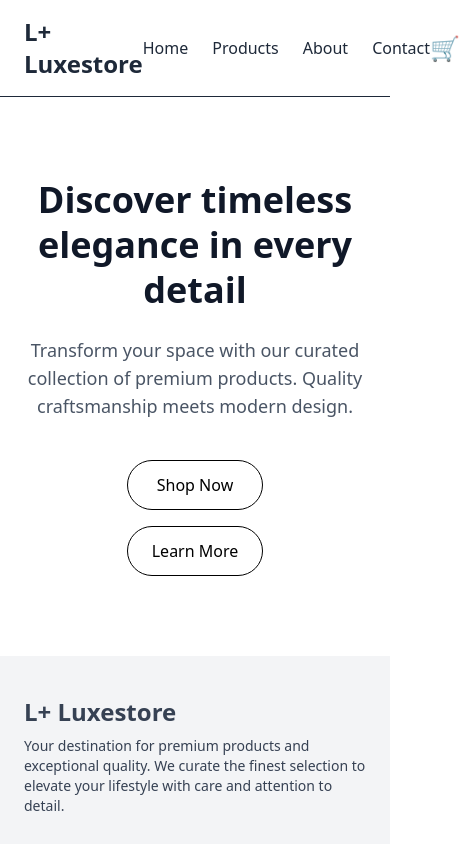
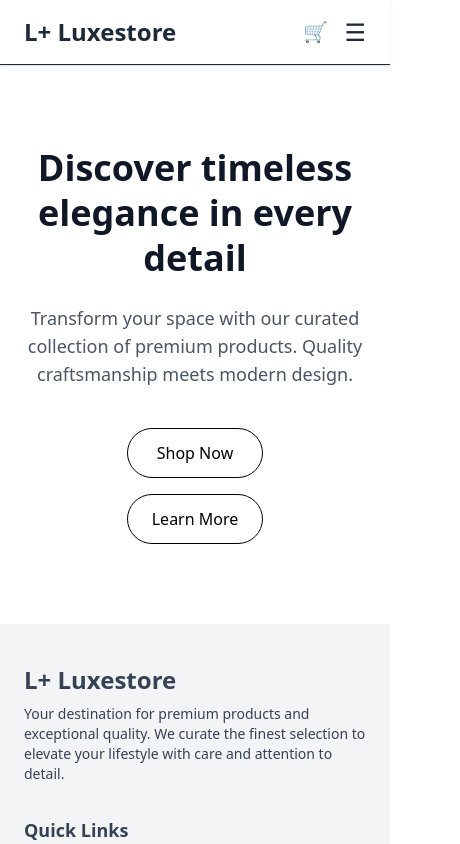
Before and after one commit to Ualine055/e-commerce-project, a React (Vite) app in the folder vite-project/: page / in a window 390 px wide. Shown: the top 844 px of the page, 460 px wide, since content can reach past the window. Built offline with nearby package versions, Linux system fonts and the light colour scheme; the HTML template or start-up script is replaced by a standard one.

Commit message:
i added the responsiveness on my project

```diff
--- a/vite-project/src/components/Navbar.jsx
+++ b/vite-project/src/components/Navbar.jsx
@@ -1,12 +1,16 @@
-import React from "react";
+import React, { useState } from "react";
 import { Link } from "react-router-dom";
 
+export default function Navbar() {
+  const [menuOpen, setMenuOpen] = useState(false);
 
-export default function Navbar() {
   return (
-    <nav className="flex items-center justify-between px-6 py-4 border-b bg-white sticky top-0 z-50">
-      <div className="text-2xl font-bold"> L+ Luxestore</div>
-      <ul className="flex space-x-6">
+    <nav className="flex items-center justify-between px-6 py-4 border-b bg-white sticky top-0 z-50 shadow-sm">
+      {/* Logo */}
+      <div className="text-2xl font-bold">L+ Luxestore</div>
+
+      {/* Desktop Menu */}
+      <ul className="hidden md:flex space-x-6">
         <li>
           <Link to="/" className="hover:underline font-medium">
             Home
@@ -27,14 +31,62 @@ export default function Navbar() {
             Contact
           </Link>
         </li>
-        {/* <li>
-            <Link to="/cart" className="hover:underline font-medium">
-            Cart 🛒
+      </ul>
+
+      {/* Cart */}
+      <div className="flex items-center gap-4">
+        <div className="text-xl font-semibold cursor-pointer">🛒</div>
+
+        {/* Mobile menu toggle */}
+        <button
+          className="md:hidden text-2xl focus:outline-none"
+          onClick={() => setMenuOpen(!menuOpen)}
+        >
+          {menuOpen ? "✕" : "☰"}
+        </button>
+      </div>
+
+      {/* Mobile Menu (only visible when open) */}
+      {menuOpen && (
+        <ul className="absolute top-16 left-0 w-full bg-white flex flex-col items-center gap-4 py-6 shadow-md md:hidden">
+          <li>
+            <Link
+              to="/"
+              className="font-medium hover:text-yellow-600"
+              onClick={() => setMenuOpen(false)}
+            >
+              Home
             </Link>
-        </li> */}
-
-      </ul>
-      <div className="text-2xl cursor-pointer">🛒</div>
+          </li>
+          <li>
+            <Link
+              to="/products"
+              className="font-medium hover:text-yellow-600"
+              onClick={() => setMenuOpen(false)}
+            >
+              Products
+            </Link>
+          </li>
+          <li>
+            <Link
+              to="/about"
+              className="font-medium hover:text-yellow-600"
+              onClick={() => setMenuOpen(false)}
+            >
+              About
+            </Link>
+          </li>
+          <li>
+            <Link
+              to="/contact"
+              className="font-medium hover:text-yellow-600"
+              onClick={() => setMenuOpen(false)}
+            >
+              Contact
+            </Link>
+          </li>
+        </ul>
+      )}
     </nav>
   );
 }
```
